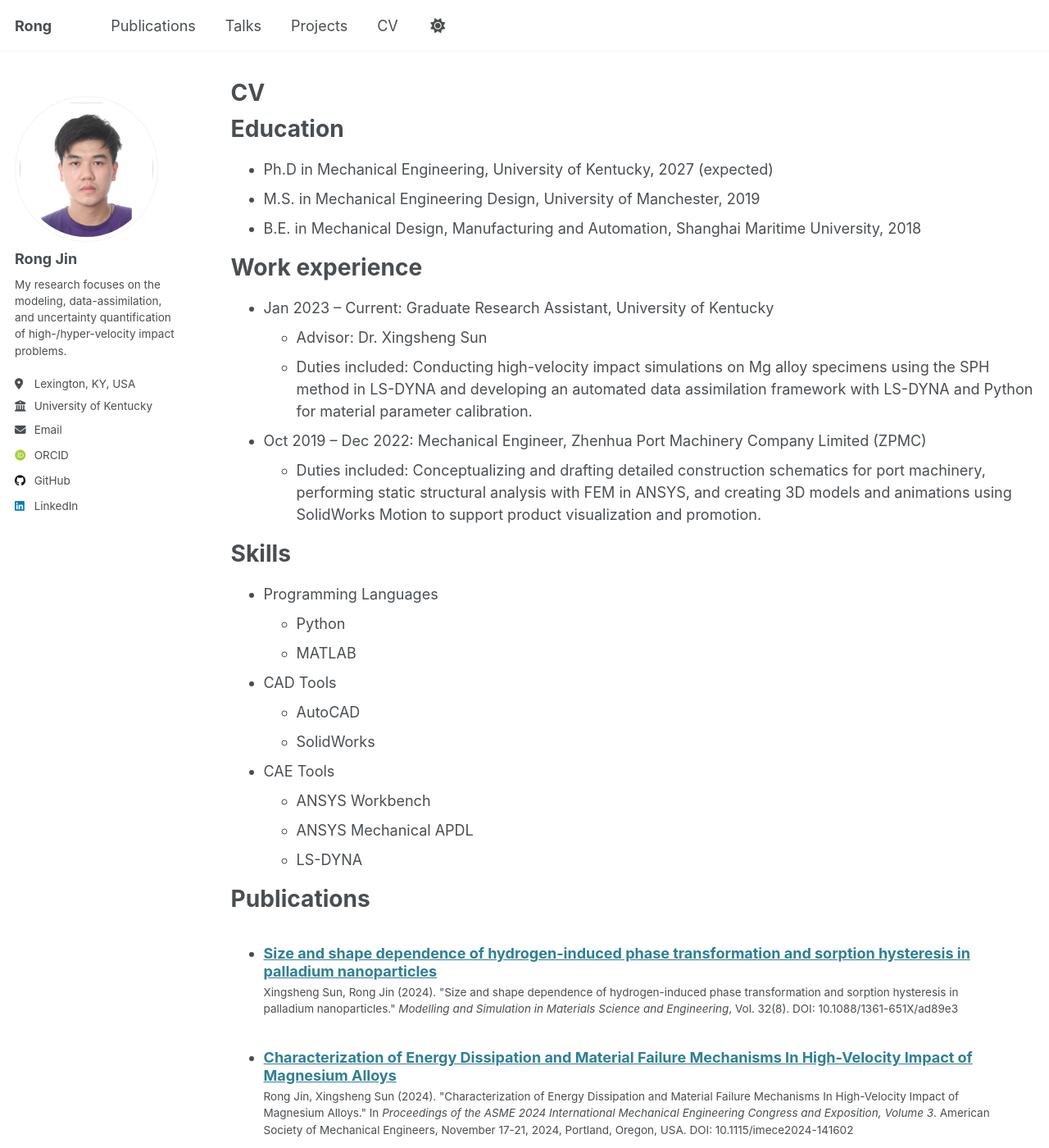
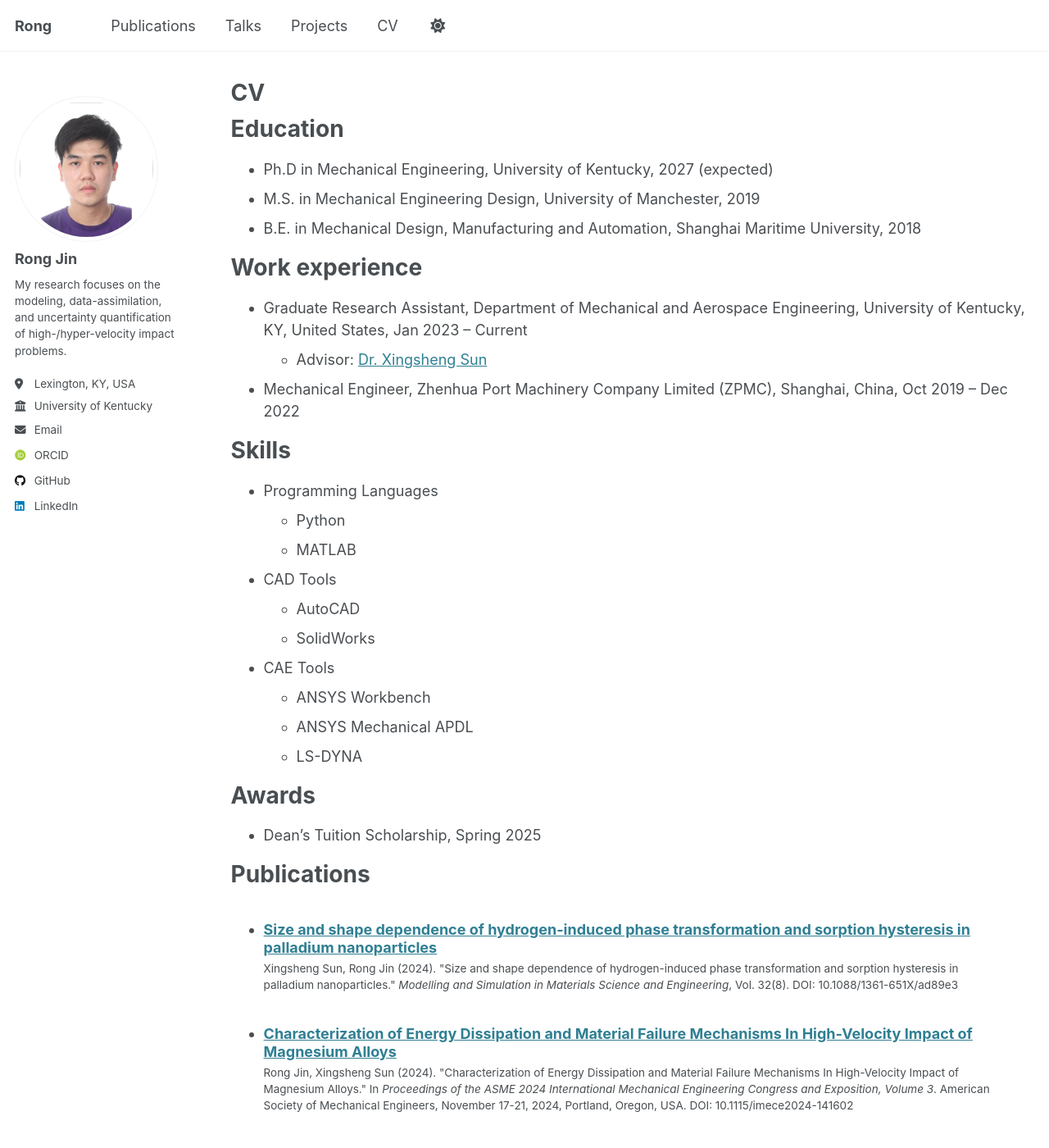
Before and after one commit to rong-jin/rong-jin.github.io, a Jekyll site: the page built from _pages/cv.md, in a window 1280 px wide and 1400 px high. Shown: the whole window at 82% size. Built offline with Jekyll 4.4.1, drawn with Linux system fonts in a browser that asks for light colours; some web fonts are replaced.

Commit message:
Update cv.md

```diff
--- a/_pages/cv.md
+++ b/_pages/cv.md
@@ -17,14 +17,10 @@ Education
 
 Work experience
 ======
-* Jan 2023 – Current: Graduate Research Assistant, University of Kentucky
-  * Advisor: Dr. Xingsheng Sun
-  * Duties included: Conducting high-velocity impact simulations on Mg alloy specimens using the SPH method in LS-DYNA and developing an automated data assimilation framework with LS-DYNA and Python for material parameter calibration.
+* Graduate Research Assistant, Department of Mechanical and Aerospace Engineering, University of Kentucky, KY, United States, Jan 2023 – Current
+  * Advisor: [Dr. Xingsheng Sun](https://engr.uky.edu/people/xingsheng-sun)
 
-
-* Oct 2019 – Dec 2022: Mechanical Engineer, Zhenhua Port Machinery Company Limited (ZPMC)
-  * Duties included: Conceptualizing and drafting detailed construction schematics for port machinery, performing static structural analysis with FEM in ANSYS, and creating 3D models and animations using SolidWorks Motion to support product visualization and promotion.
-
+* Mechanical Engineer, Zhenhua Port Machinery Company Limited (ZPMC), Shanghai, China, Oct 2019 – Dec 2022
 
 Skills
 ======
@@ -38,6 +34,10 @@ Skills
   * ANSYS Workbench
   * ANSYS Mechanical APDL
   * LS-DYNA
+
+Awards
+======
+* Dean’s Tuition Scholarship, Spring 2025
 
 Publications
 ======
```
